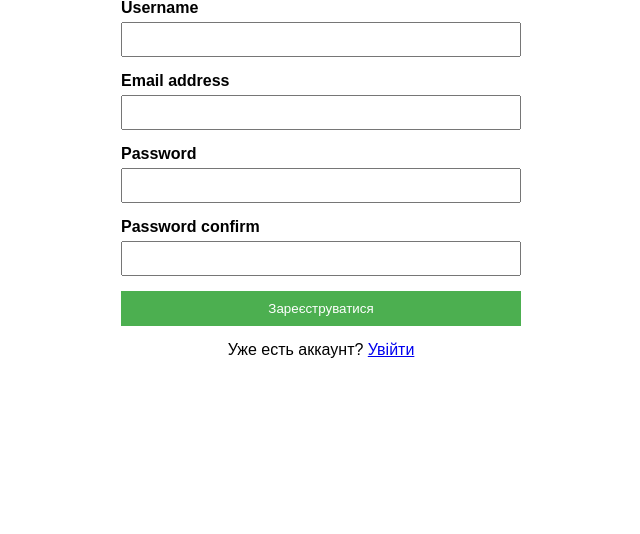
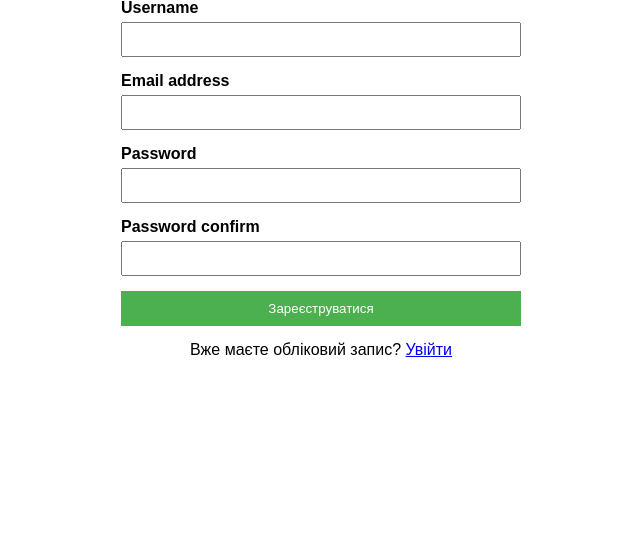
Before and after one commit to pypok-1/Django_MailAuth_System, a Django app: template project/user/templates/users/register.html in a window 1280 px wide. Shown: the part 139-673 px from the top of the page, without its empty margins (319-959 px from the left). Run offline with Django 5.2, Linux system fonts and the light colour scheme; the template is opened without the code that fills it: values that come from a table or form of the project are taken from there, others are empty.

Commit message:
Update register.html

```diff
--- a/project/user/templates/users/register.html
+++ b/project/user/templates/users/register.html
@@ -74,7 +74,7 @@
     </form>
 
     <div class="link">
-        Уже есть аккаунт? <a href="{% url 'login' %}">Увійти</a>
+        Вже маєте обліковий запис? <a href="{% url 'login' %}">Увійти</a>
     </div>
 </body>
 </html>
```
